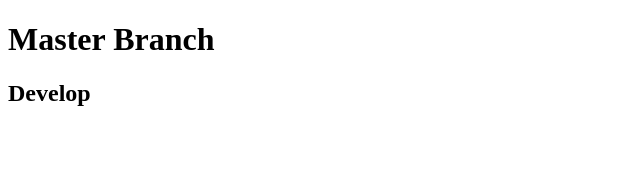
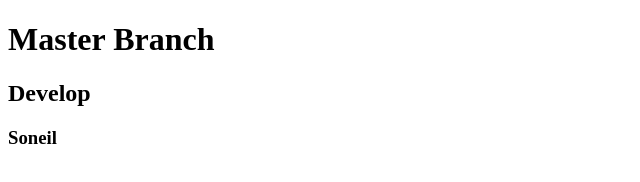
Before and after one commit to boltdanrogers/TeamGit, a plain HTML site: page index.html in a window 1280 px wide. Shown: the full height of the page, 0-640 px from the left. Drawn offline with Linux system fonts and the light colour scheme.

Commit message:
soneils branch

```diff
--- a/index.html
+++ b/index.html
@@ -10,6 +10,9 @@
 
 <h1>Master Branch</h1>
 <h2>Develop</h2>
+<h3>
+    Soneil
+</h3>
 
 
 </body>
```
